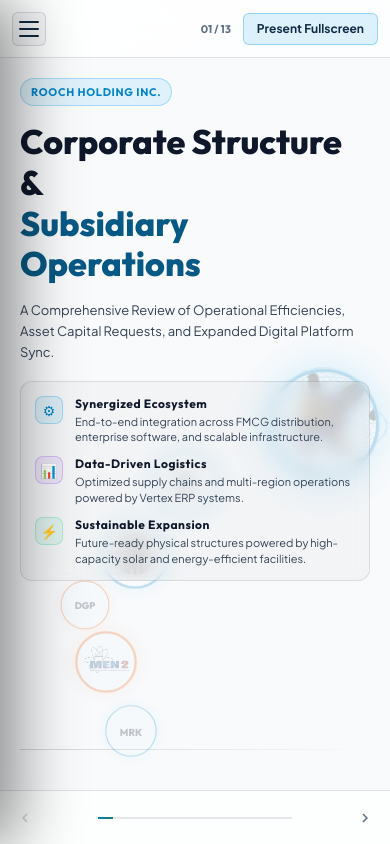
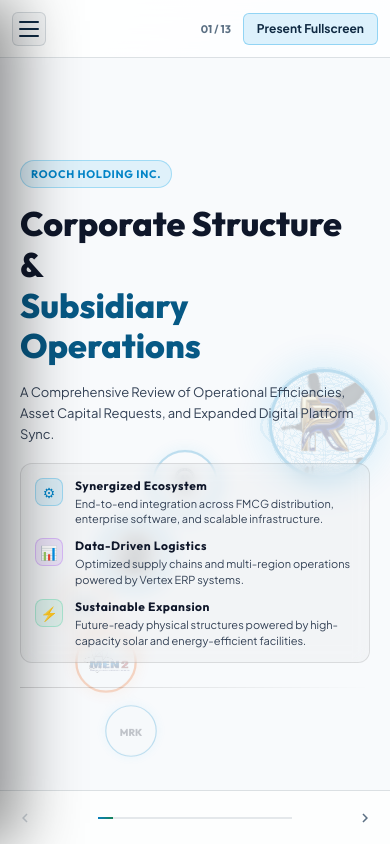
Before and after one commit to MrNobody923/osave-rooch-presentation, a plain HTML site: page index.html in a window 390 px wide. Drawn offline with Linux system fonts and the light colour scheme.

Commit message:
style(presentation): center title-slide content and refine narrow layout
- Vertically center .title-content-seamless with gap instead of space-between
- Remove bottom margin on .title-end-divider; spacing comes from flex gap
- On viewports ≤600px, use flex-start, zero gap, and min-height: 0 for title block

```diff
--- a/styles.css
+++ b/styles.css
@@ -828,7 +828,7 @@
 }
 .title-screen .title-slide::before,
 .title-screen .title-slide::after { content: none; }
-.title-content-seamless { position: relative; z-index: 10; width: 50%; max-width: 50%; height: 100%; margin-right: auto; margin-left: 5%; display: flex; flex-direction: column; align-items: flex-start; justify-content: space-between; text-align: left; }
+.title-content-seamless { position: relative; z-index: 10; width: 50%; max-width: 50%; height: 100%; margin-right: auto; margin-left: 5%; display: flex; flex-direction: column; align-items: flex-start; justify-content: center; gap: 20px; text-align: left; }
 .title-badge { display: inline-block; padding: 6px 10px; border: 1px solid rgba(14,165,233,.3); border-radius: 999px; color: #0284c7; background: rgba(14,165,233,.1); font: 700 11px var(--heading); letter-spacing: .06em; }
 .title-content-seamless h1 { margin: 20px 0 15px; color: #0f172a; font: 800 46px/1.2 var(--heading); letter-spacing: 0; }
 .title-content-seamless h1 span { color: #075985; }
@@ -842,7 +842,7 @@
 .insight-blue { color: #0284c7; border-color: rgba(14,165,233,.3); background: rgba(14,165,233,.1); }
 .insight-purple { color: #9333ea; border-color: rgba(168,85,247,.3); background: rgba(168,85,247,.1); }
 .insight-green { color: #059669; border-color: rgba(52,211,153,.3); background: rgba(52,211,153,.1); }
-.title-end-divider { width: 100%; height: 1px; margin-bottom: 20px; background: linear-gradient(90deg, rgba(0,0,0,.15), transparent); }
+.title-end-divider { width: 100%; height: 1px; background: linear-gradient(90deg, rgba(0,0,0,.15), transparent); }
 
 .solar-system-container-seamless { position: absolute; z-index: 5; right: 4%; top: 50%; width: 48%; height: 85%; overflow: visible; transform: translateY(-50%); }
 .solar-system-container-seamless canvas { position: absolute; inset: 0; width: 100% !important; height: 100% !important; }
@@ -887,7 +887,7 @@
 
 @media (max-width: 600px) {
   .title-screen .title-slide { padding: 20px; }
-  .title-content-seamless { width: 100%; }
+  .title-content-seamless { width: 100%; min-height: 0; justify-content: flex-start; gap: 0; }
   .title-content-seamless h1 { margin-top: 16px; font-size: 34px; }
   .title-subtitle { margin: 14px 0 18px; font-size: 13px; }
   .title-insight-panel { margin-top: 0; padding: 14px; }
```
